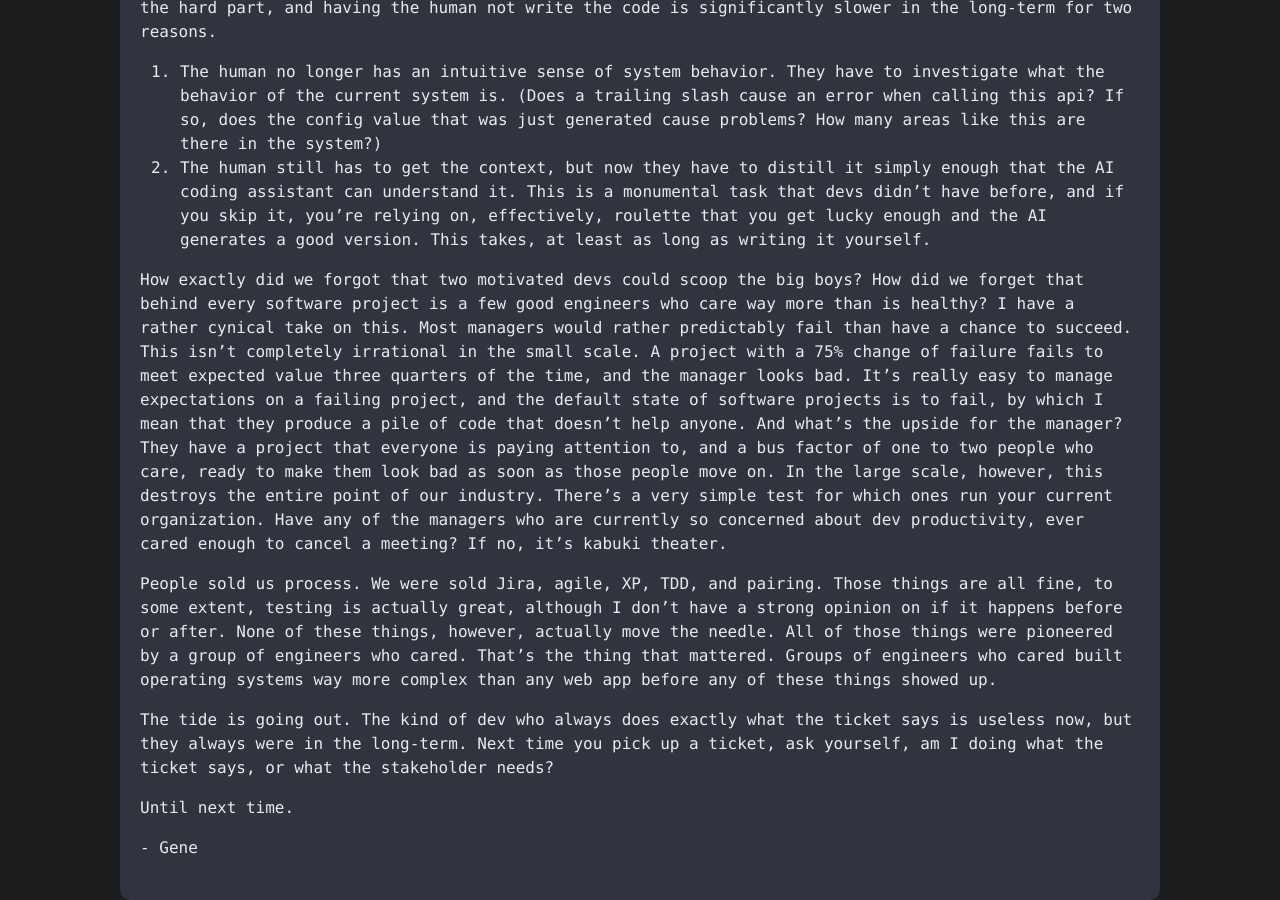
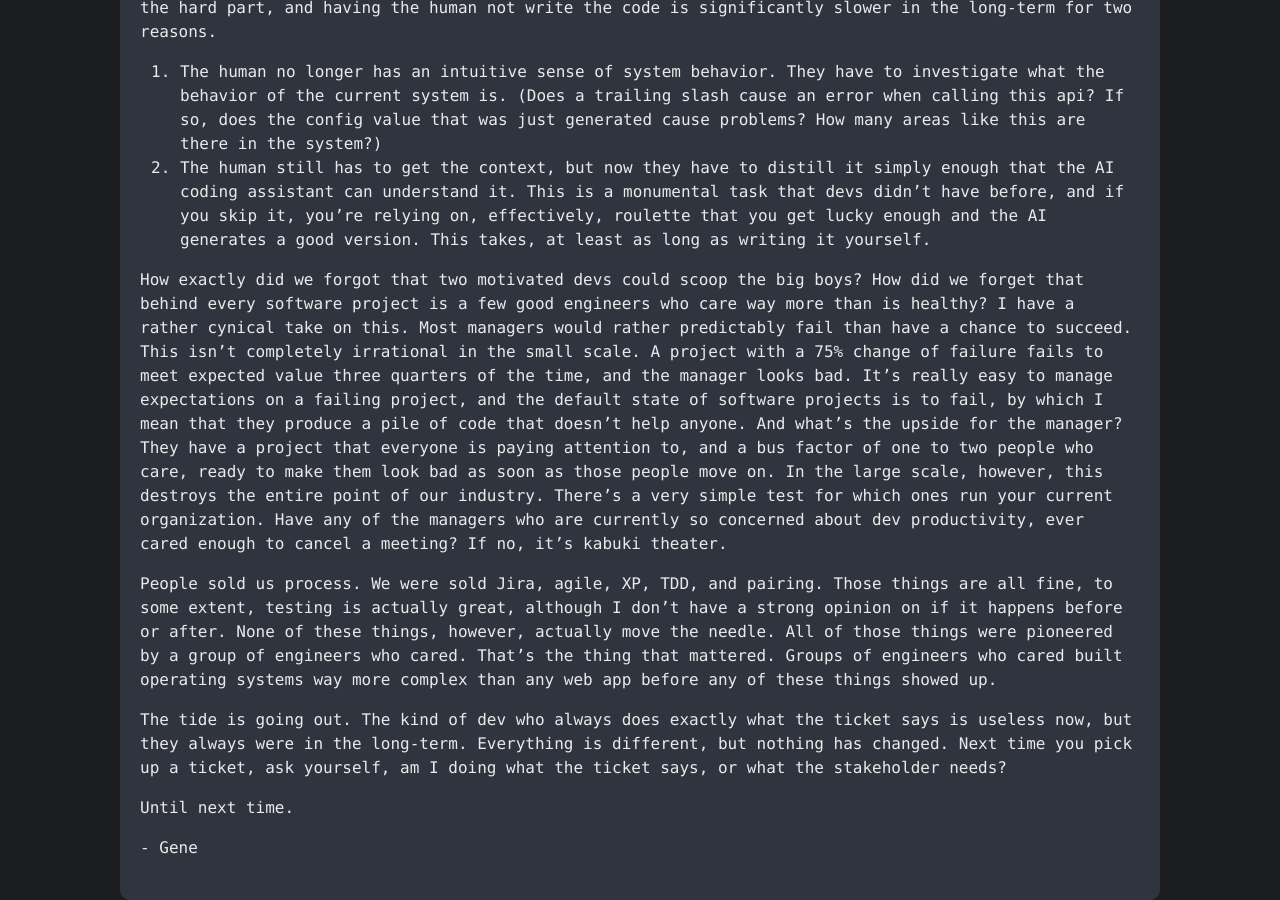
Before and after one commit to GeneTinderholm/GeneTinderholm.github.io, a Jekyll site: the page built from _posts/2026-05-06-the-only-metric.md, in a window 1280 px wide and 900 px high, scrolled down 1044 px. Built offline with Jekyll 4.4.1, drawn with Linux system fonts in a browser that asks for light colours.

Commit message:
add one line

```diff
--- a/_posts/2026-05-06-the-only-metric.md
+++ b/_posts/2026-05-06-the-only-metric.md
@@ -27,4 +27,4 @@ How exactly did we forgot that two motivated devs could scoop the big boys? How
 
 People sold us process. We were sold Jira, agile, XP, TDD, and pairing. Those things are all fine, to some extent, testing is actually great, although I don't have a strong opinion on if it happens before or after. None of these things, however, actually move the needle. All of those things were pioneered by a group of engineers who cared. That's the thing that mattered. Groups of engineers who cared built operating systems way more complex than any web app before any of these things showed up.
 
-The tide is going out. The kind of dev who always does exactly what the ticket says is useless now, but they always were in the long-term. Next time you pick up a ticket, ask yourself, am I doing what the ticket says, or what the stakeholder needs?
+The tide is going out. The kind of dev who always does exactly what the ticket says is useless now, but they always were in the long-term. Everything is different, but nothing has changed. Next time you pick up a ticket, ask yourself, am I doing what the ticket says, or what the stakeholder needs?
```
